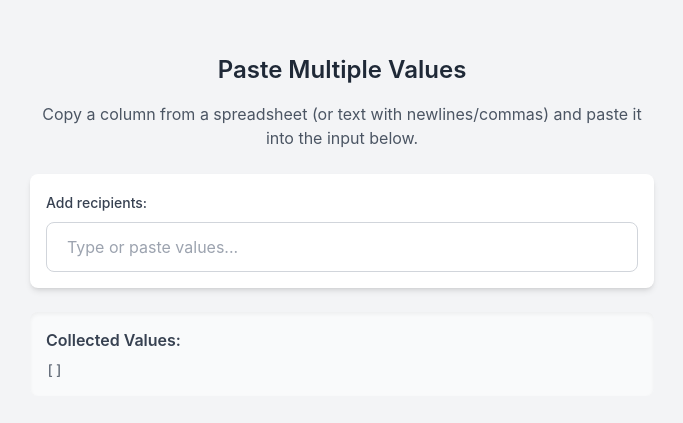
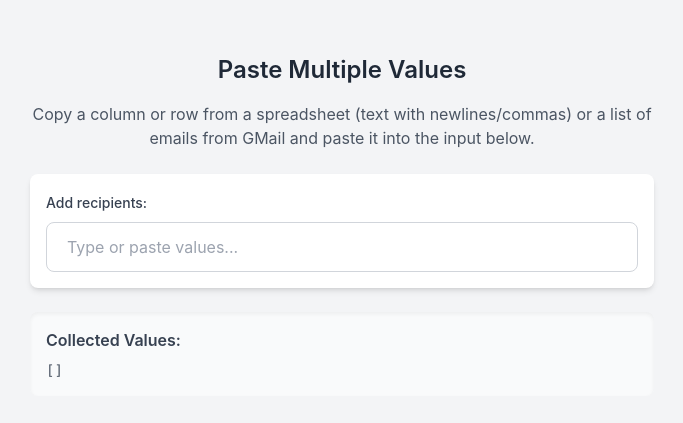
Before and after one commit to defaultbob/vibe-coding, a plain HTML site: page paste-from-excel/index.html in a window 1280 px wide. Shown: the part 175-598 px from the top of the page, without its empty margins (298-981 px from the left). Drawn offline with nearby package versions, Linux system fonts and the light colour scheme.

Commit message:
gmail add text

```diff
--- a/paste-from-excel/index.html
+++ b/paste-from-excel/index.html
@@ -22,7 +22,7 @@
 
     <div class="w-full max-w-2xl mx-auto p-6">
         <h1 class="text-2xl font-semibold text-center text-gray-800 mb-4">Paste Multiple Values</h1>
-        <p class="text-center text-gray-600 mb-6">Copy a column from a spreadsheet (or text with newlines/commas) and paste it into the input below.</p>
+        <p class="text-center text-gray-600 mb-6">Copy a column or row from a spreadsheet (text with newlines/commas) or a list of emails from GMail and paste it into the input below.</p>
 
         <div class="bg-white rounded-lg shadow-md p-4">
             <!-- This label wraps the entire component for accessibility -->
```
